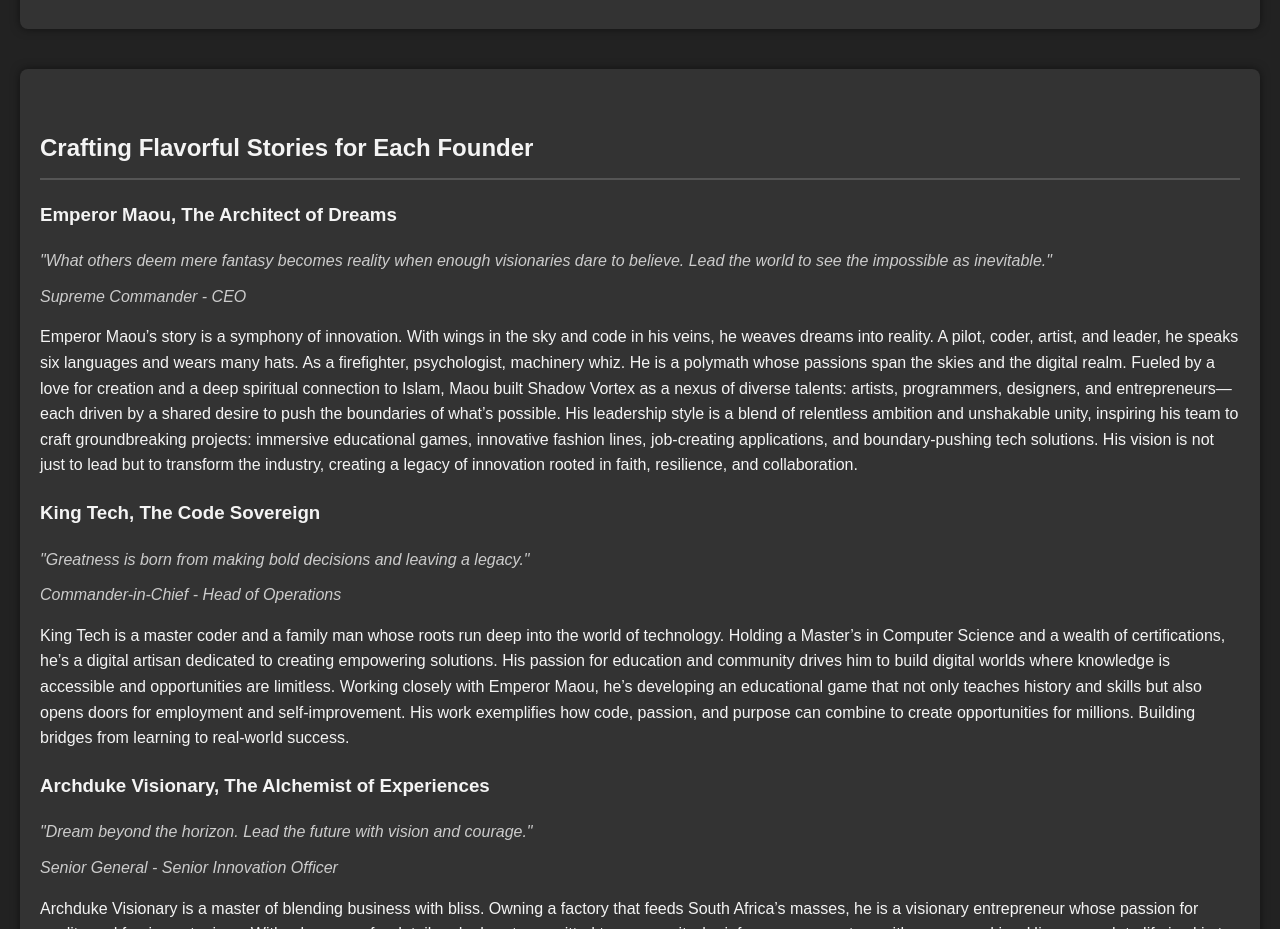
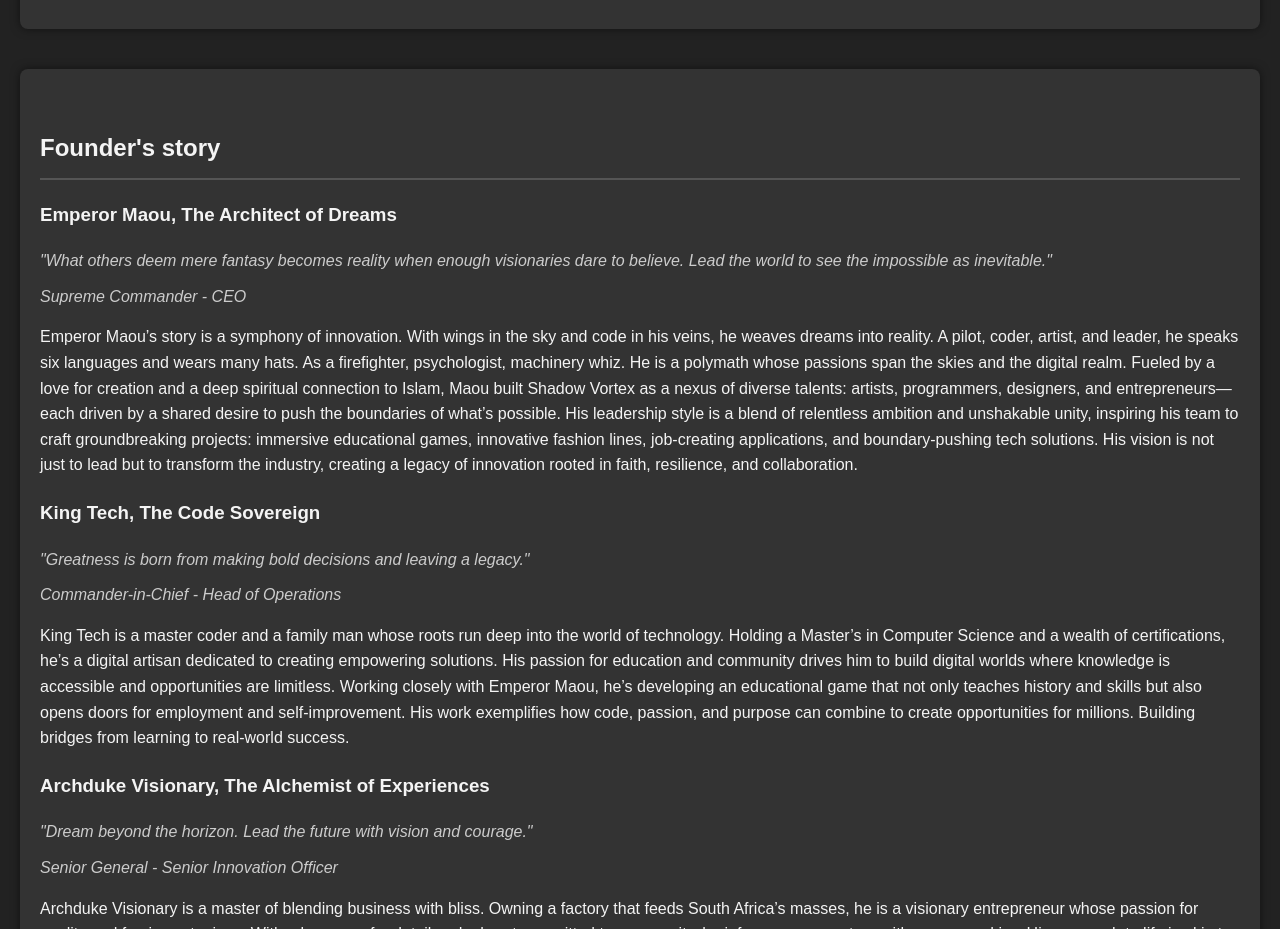
Before and after one commit to emperormaou1/Shadow-Vortex-, a plain HTML site: page more.html in a window 1280 px wide. Shown: the part 1000-1929 px from the top of the page. Drawn offline with Linux system fonts and the light colour scheme.

Commit message:
Update text in more.html

```diff
--- a/more.html
+++ b/more.html
@@ -130,7 +130,7 @@
 </section>
 
 <section>
-    <h2>Crafting Flavorful Stories for Each Founder</h2>
+    <h2>Founder's story</h2>
     <!-- Founder 1 -->
     <div class="founder">
         <h3>Emperor Maou, The Architect of Dreams</h3>
@@ -242,4 +242,5 @@
 </script>
 
 </body>
+
 </html>
```
